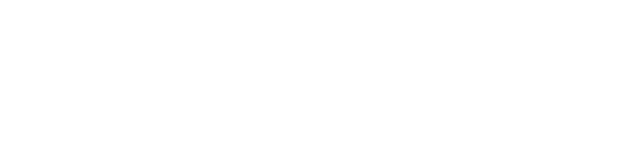
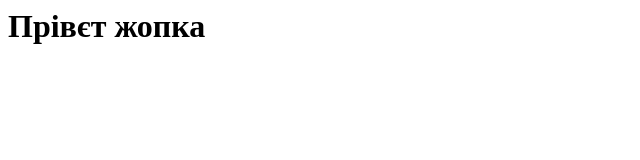
Before and after one commit to kowap/kowap.github.io, a plain HTML site: page index.html in a window 1280 px wide. Shown: the whole page, without its empty margins (0-640 px from the left). Drawn offline with Linux system fonts and the light colour scheme.

Commit message:
Update index.html

```diff
--- a/index.html
+++ b/index.html
@@ -5,4 +5,7 @@
     </title>
     <script src="https://telegram.org/js/telegram-web-app.js"></script>
   </head>
+  <body>
+    <h1>Прівєт жопка</h1>
+  </body>
 </html>
```
